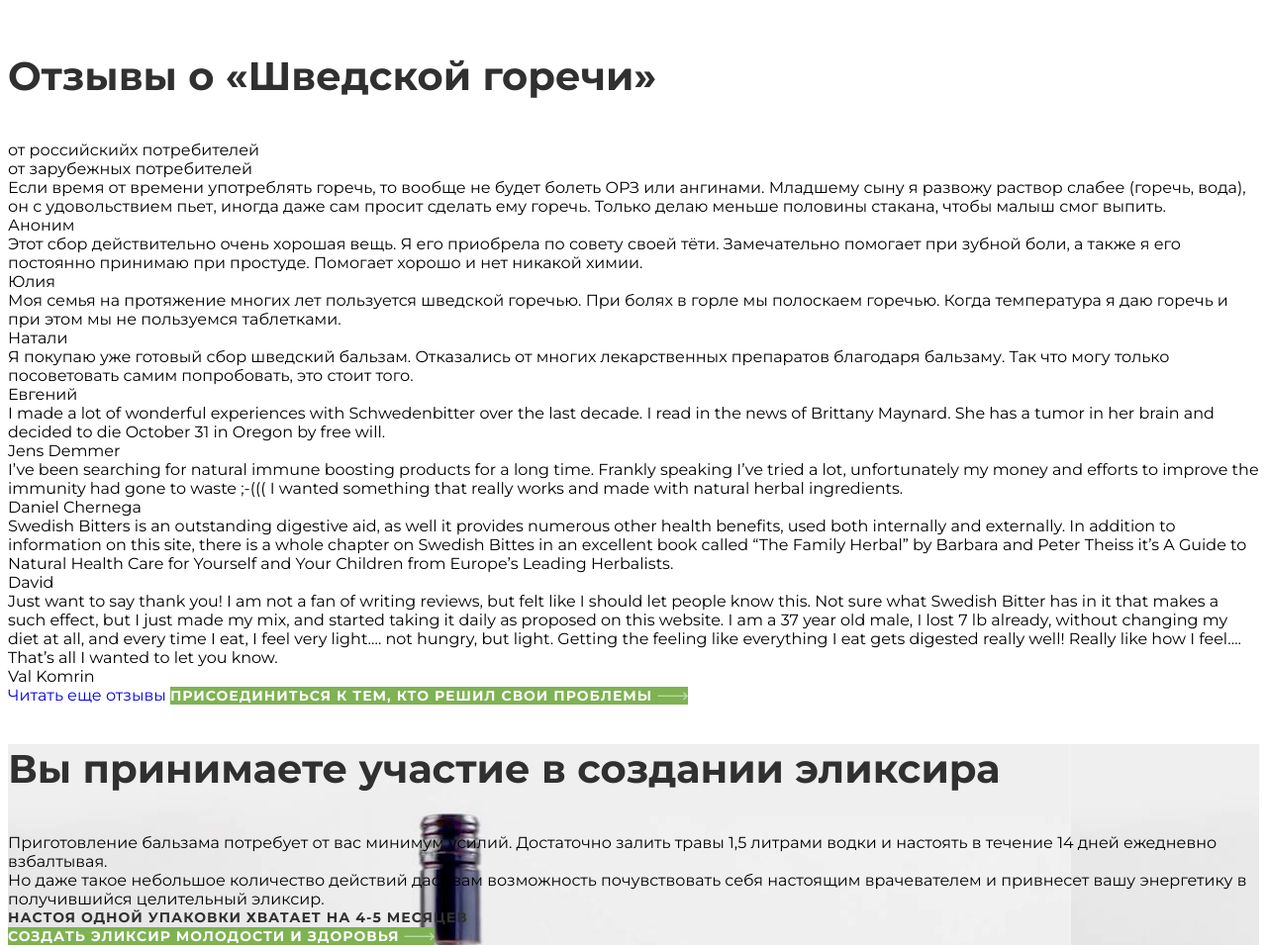
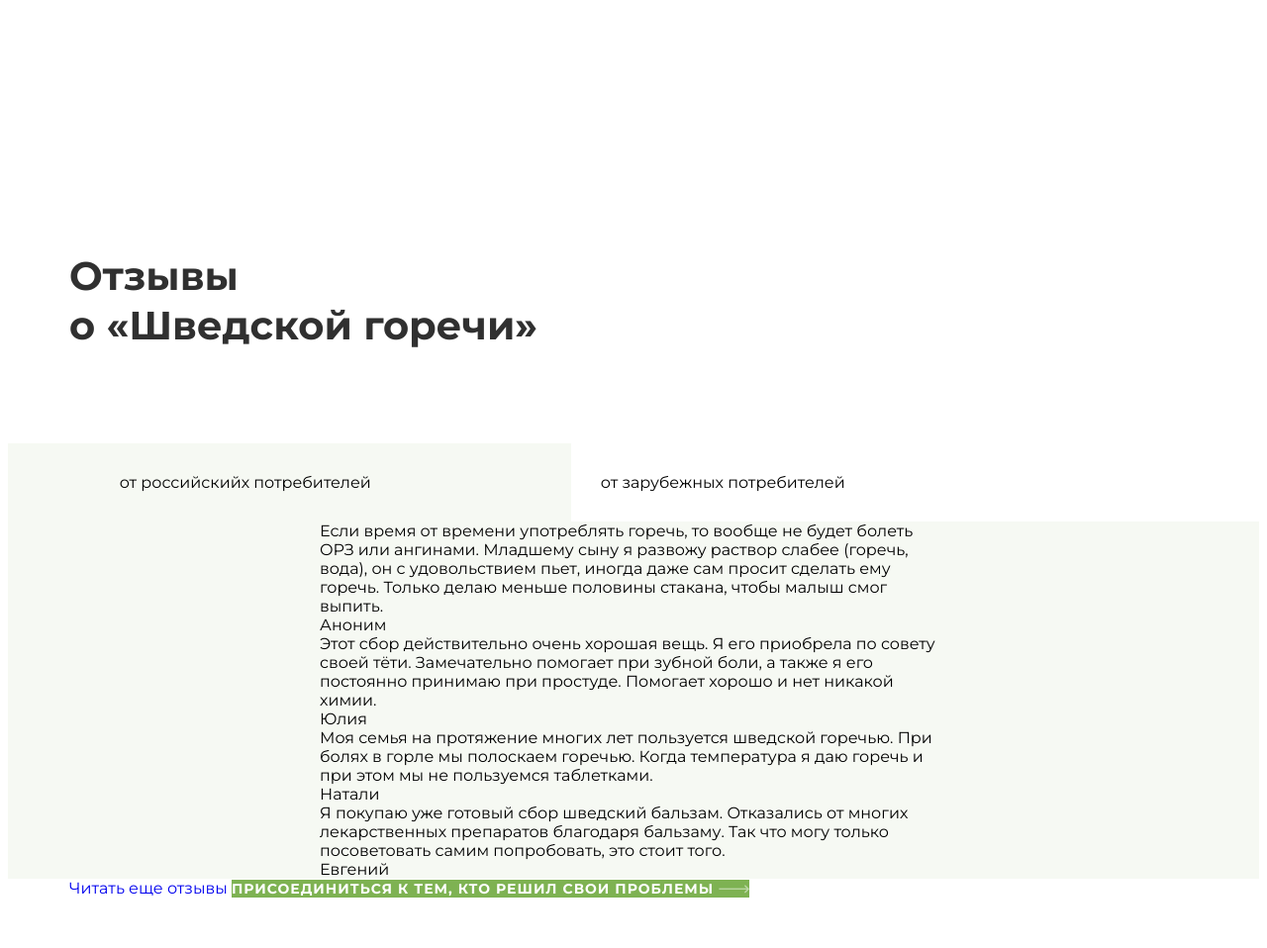
Before and after one commit to ellavrubel/swedishBitter, a website: page app/index.html in a window 1280 px wide. Shown: the part 6953-7911 px from the top of the page at 99% size. Drawn offline with nearby package versions, Linux system fonts and the light colour scheme; files that its build step writes are made by us from their sources.

Commit message:
reviews in progress

```diff
--- a/app/index.html
+++ b/app/index.html
@@ -406,12 +406,12 @@
 </section>
 
 <section class="reviews">
-    <div class="reviews__container">
+    <div class="container reviews--container">
         <h3 class="title reviews--title">
-            Отзывы  о «Шведской горечи»
+            Отзывы <br> о «Шведской горечи»
         </h3>
     </div>
-    <div class="reviews__container-fluid">
+    <div class="container-fluid reviews--container-fluid">
         <div class="reviews__inner">
             <div class="reviews__tabs">
                 <div class="reviews__content">
@@ -481,7 +481,7 @@
             </div>
         </div>
     </div>
-    <div class="reviews__container">
+    <div class=" container reviews--container">
         <a class="reviews__more" href="https://www.wellbeingherbs.com/blogs/swedish-bitters/swedish-bitters-customer-testimonials-and-reviews/" target="_blank">Читать еще отзывы
         </a>
         <a class="btn reviews--btn" href="#"> Присоединиться к тем, кто решил свои проблемы <span class="arrow"><img src="img/arrow.png" alt=""></span>
--- a/app/scss/style.scss
+++ b/app/scss/style.scss
@@ -778,8 +778,53 @@
     position: absolute;
     left: 10%;top: 50%;
     max-width: 108px;
+  }
+}
 
+// reviews
+
+.reviews{
+  padding-bottom: 200px;
+  &--title{
+    padding: 202px 0 54px;
   }
+  &__content{
+    display: flex;
+    justify-content: center;
+  }
+
+  &__tab{
+
+    padding: 30px;
+
+    &:first-child{
+     text-align: right;
+      flex: 0 0 45%;
+      padding-right: 202px;
+
+    }
+    &:nth-child(2){
+      background: #fff;
+      flex: 0 0 55%;
+
+    }
+  }
+
+  &__tab.active{
+    background-color: #f6f9f3;
+  }
+  #tab-2{
+    display: none;
+  }
+  &__container-text{
+   padding: 0 315px;
+  }
+ &--container-fluid{
+   background-color: #f6f9f3;
+
+
+
+ }
 }
 
 
@@ -828,4 +873,5 @@
 
 
 
+
 @import "media.scss";
```
Also changed, not shown: app/css/style.min.css, app/scss/style.css, 1 other file.
